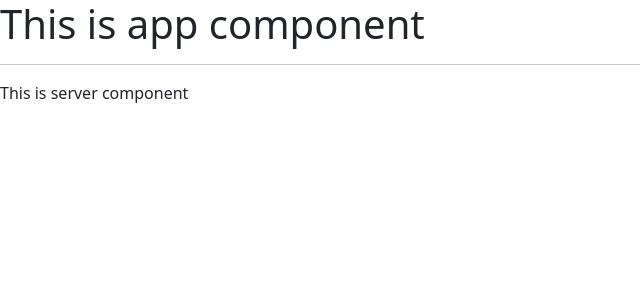
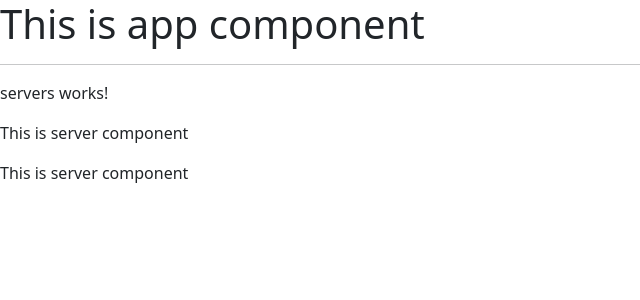
Before and after one commit to vishal-08/my-first-app, an Angular app: page / in a window 1280 px wide. Shown: the top 300 px of the page, without its empty margins (0-640 px from the left). Built offline with nearby package versions, Linux system fonts and the light colour scheme.

Commit message:
component created using CLI

```diff
--- a/src/app/app.component.html
+++ b/src/app/app.component.html
@@ -1,4 +1,4 @@
 <h1>This is app component</h1>
 <hr>
 
-<app-server></app-server>
+<app-servers></app-servers>
--- a/src/app/app.module.ts
+++ b/src/app/app.module.ts
@@ -3,11 +3,13 @@
 import { FormsModule} from '@angular/forms';
 import { AppComponent } from './app.component';
 import { ServerComponent } from './server/server.component';
+import { ServersComponent } from './servers/servers.component';
 
 @NgModule({
   declarations: [
     AppComponent,
-    ServerComponent
+    ServerComponent,
+    ServersComponent
   ],
   imports: [
     BrowserModule,
--- /dev/null
+++ b/src/app/servers/servers.component.html
@@ -0,0 +1,3 @@
+<p>servers works!</p>
+<app-server></app-server>
+<app-server></app-server>
--- /dev/null
+++ b/src/app/servers/servers.component.ts
@@ -0,0 +1,15 @@
+import { Component, OnInit } from '@angular/core';
+
+@Component({
+  selector: 'app-servers',
+  templateUrl: './servers.component.html',
+  styleUrls: ['./servers.component.css']
+})
+export class ServersComponent implements OnInit {
+
+  constructor() { }
+
+  ngOnInit(): void {
+  }
+
+}
```
Also changed, not shown: src/app/servers/servers.component.css (added), 1 other file (tests, documents, lock files or other folders).
